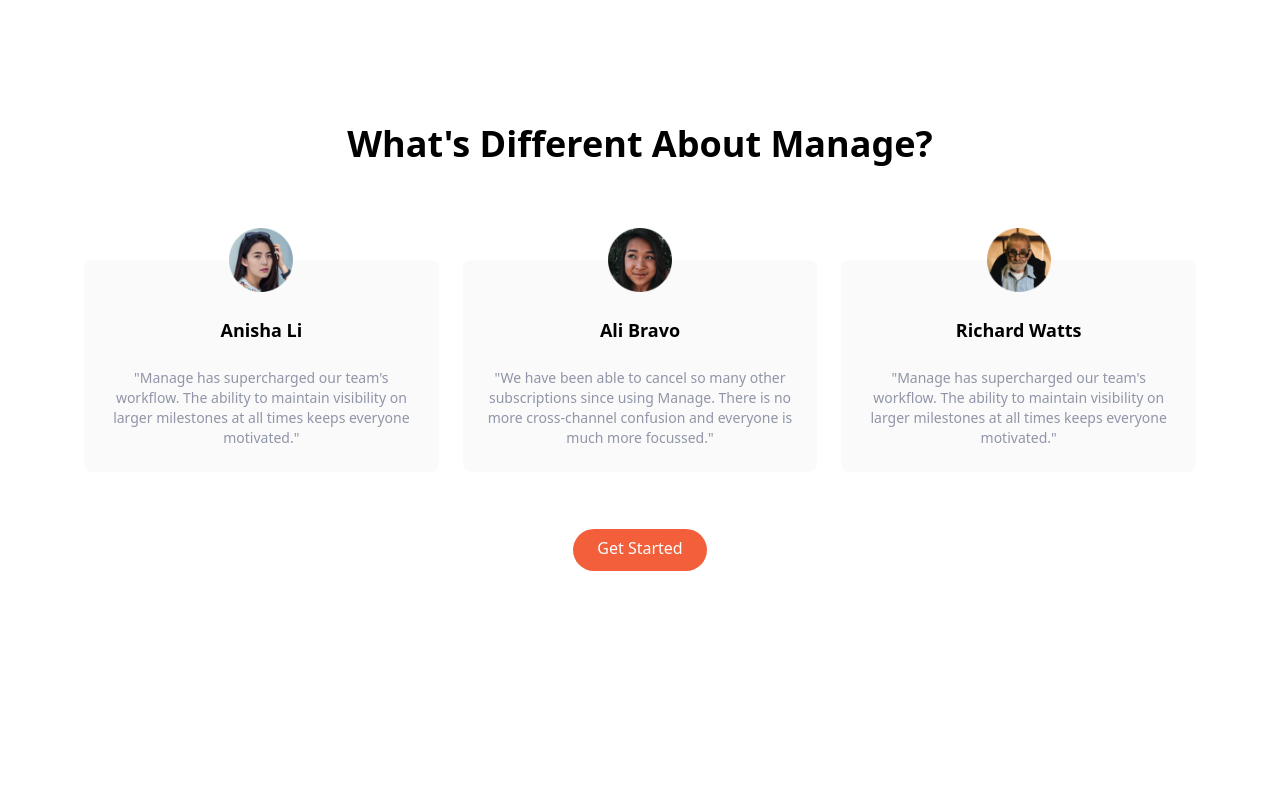
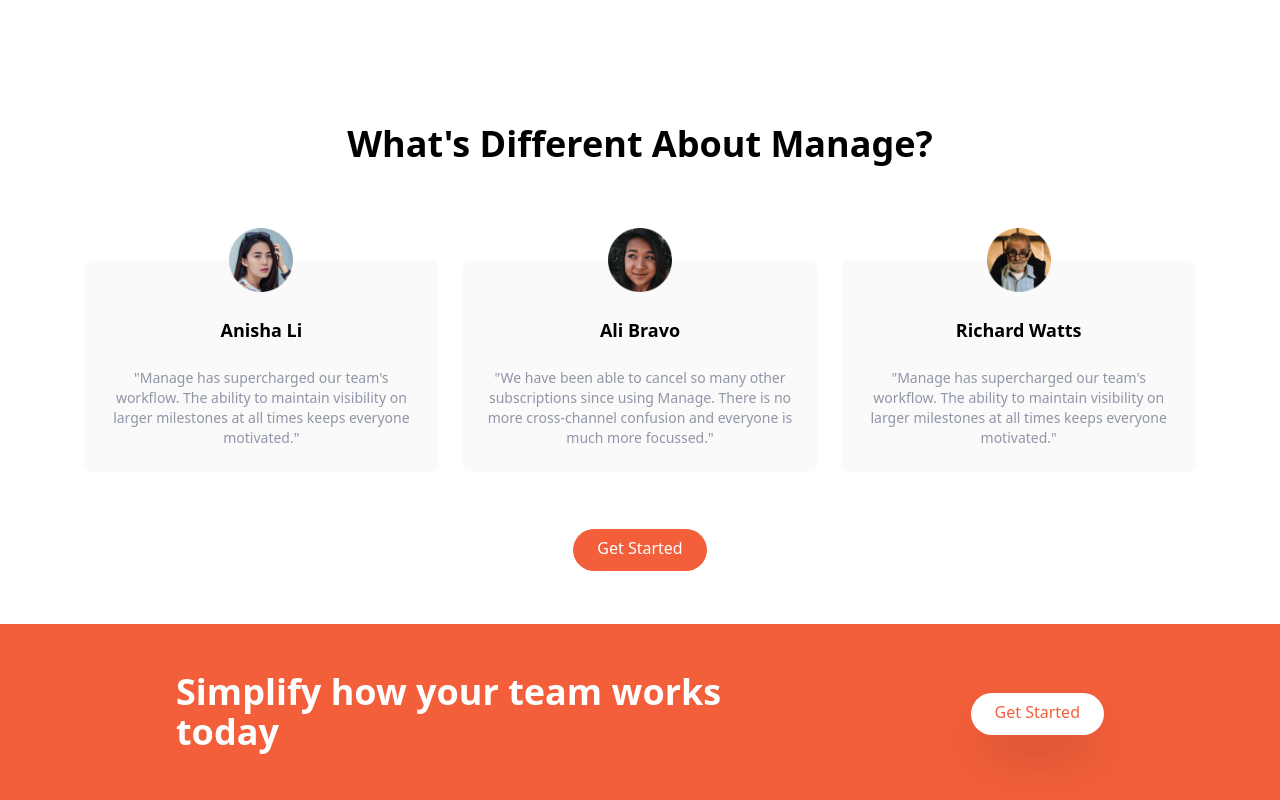
Before and after one commit to darren-2016/tailwind-manage-landing, a website: page index.html in a window 1280 px wide. Shown: the part 1144-1944 px from the top of the page. Before the commit the page ends 1768 px from the top, so only its background shows below. Drawn offline with Linux system fonts and the light colour scheme.

Commit message:
Implemented CTA section

```diff
--- a/index.html
+++ b/index.html
@@ -229,5 +229,23 @@
     </div>
   </section>
 
+  <!-- CTA Section -->
+   <section id="cta" class="bg-brightRed">
+    <!-- Flex Container -->
+    <div class="container flex flex-col items-center justify-between px-6 py-24 mx-auto space-y-12 md:py-12 md:flex-row md:space-y-0">
+      <!-- Heading -->
+       <h2 class="text-5xl font-bold leading-tight text-center text-white md:text-4xl md:max-w-xl md:text-left">
+        Simplify how your team works today
+       </h2>
+       <!-- Button -->
+        <div>
+          <a
+            href="#"
+            class="p-3 px-6 pt-2 text-brightRed bg-white rounded-full shadow-2xl baseline hover:bg-gray-900">
+              Get Started
+          </a>
+        </div>
+    </div>
+   </section>
 </body>
 </html>
```
Also changed, not shown: css/main.css.
